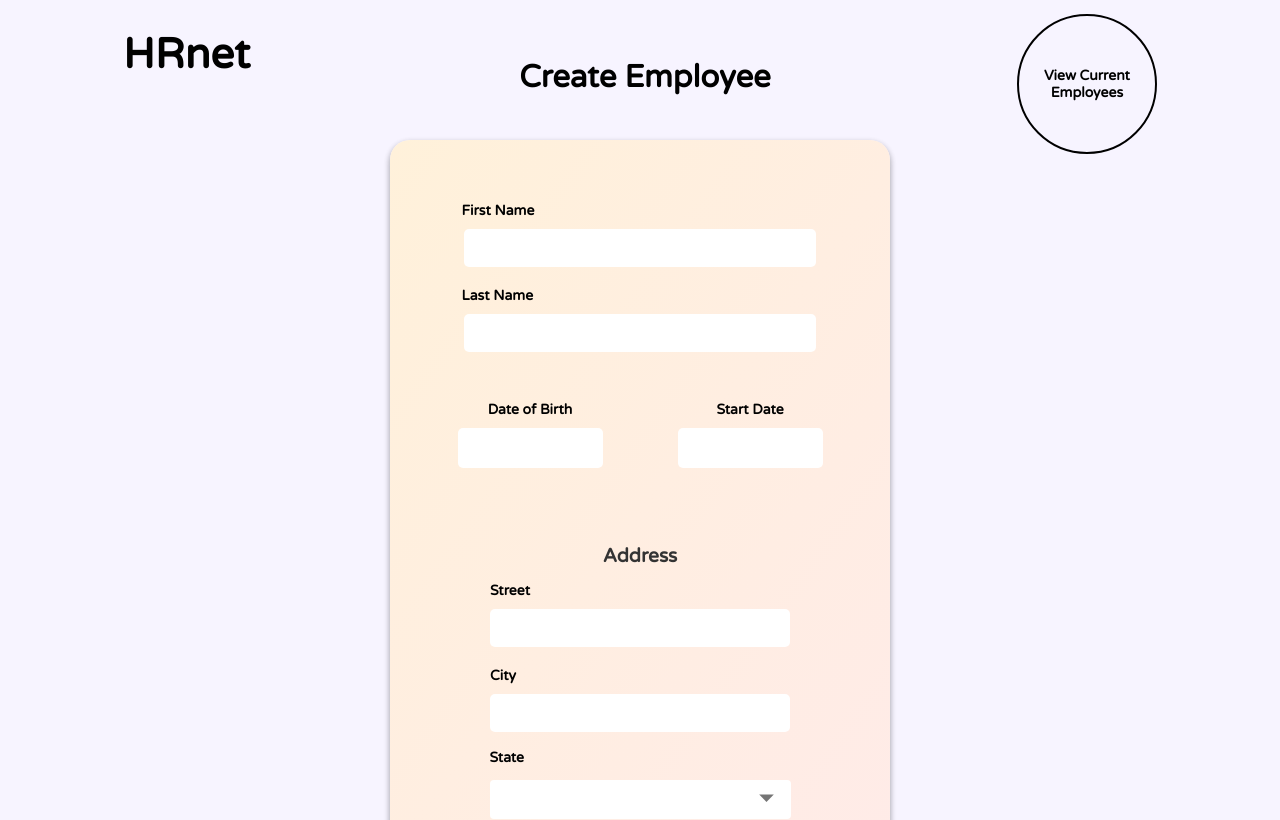
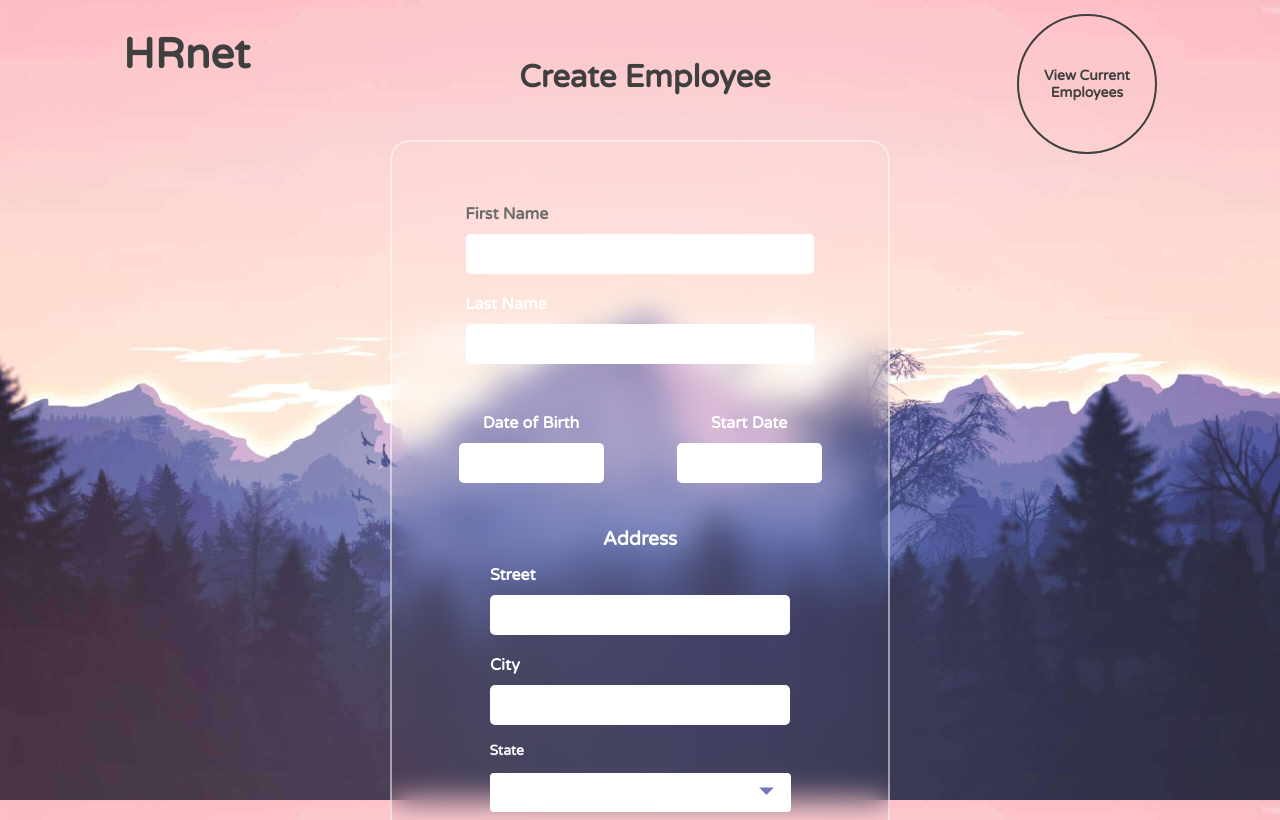
Before and after one commit to illeone/MillocoNicolas_14_20.08.2022, a React (Create React App) app in the folder hrnet/: page / in a window 1280 px wide. Shown: the top 820 px of the page. Built offline with nearby package versions, Linux system fonts and the light colour scheme.

Commit message:
amélioration graphique majeure de la page EmployeeRegister.js
effet transparent, couleur et fond d'écran ( + changement couleur des titres lors du défilement)

```diff
--- a/hrnet/src/App.css
+++ b/hrnet/src/App.css
@@ -1,6 +1,12 @@
 body .register{
- background-color:rgb(247, 244, 255);
- font-family: 'Varela Round', sans-serif;
+  font-family: 'Varela Round', sans-serif;
+  min-height: 100vh;
+  width: 100%;
+  background: url('montagnes.jpg')no-repeat;
+  background-position: center;
+  background-size: cover;
+  background-attachment: fixed;
+
 }
 body .employee-list-container{
   font-family: 'Varela Round', sans-serif;
@@ -23,6 +29,7 @@ body .employee-list-container{
   margin-top: 1.8rem;
   opacity: 0;
   animation: fadeIn 2.5s ease-in-out forwards;
+  color: #3f3f3f;
 }
 
 .title h1 {
@@ -45,6 +52,7 @@ body .employee-list-container{
   animation-name: move-down;
   animation-duration: 1.6s;
   animation-fill-mode: forwards;
+  color: #3f3f3f;
 }
 
 /* ******************  NavLink  ****************** */
@@ -66,10 +74,11 @@ body .employee-list-container{
   font-weight: bolder;
   padding: 1.5em;
   color: black;
-  border: 2px solid black;
+  border: 2px solid #3f3f3f;
   border-radius: 50%;
   transition: 0.5s transform, 0.5s border-color;
   top: 1em;
+  color: #3f3f3f;
 }
 @keyframes bounce-6 {
   0%   { transform: scale(1,1)      translateY(0); }
@@ -91,11 +100,10 @@ body .employee-list-container{
   width: 500px;
   margin: auto;
   height: auto;
-  background: linear-gradient(306deg, rgb(255, 234, 234) 0%, rgb(255, 241, 218) 100%);
-  box-shadow: rgba(0, 0, 0, 0.16) 0px 3px 6px, rgba(0, 0, 0, 0.23) 0px 3px 6px;
-  border-radius: 10px;
   border-radius: 20px;
   padding: 30px;
+  backdrop-filter: blur(15px);
+  border: 2px solid rgba(255,255,255,0.5);
 }
 .first{
   margin-top: 2rem;
@@ -103,6 +111,8 @@ body .employee-list-container{
 .form-container label {
   display: block;
   margin-bottom: 10px;
+  font-size: 1rem;
+  color: #6c6c6c;
 }
 .form-container input[type="text"],
 .form-container select {
@@ -117,6 +127,8 @@ body .employee-list-container{
   text-align: left;
   font-weight: bolder;
   transition: 0.4s;
+  color: #7377B3;
+  font-family: 'Varela Round', sans-serif;
 }
 .form-container input[type="text"]:focus {
   box-shadow:  0 5px 5px rgba(0,0,0, 0.2);
@@ -125,8 +137,11 @@ body .employee-list-container{
 
   label[for="first-name"],
   label[for="last-name"] {
-    margin-left: 2.6rem;
+    margin-left: 2.7rem;
     font-weight: bolder;
+  }
+  label[for="last-name"] {
+    color: white;
   }
   label[for="date-of-birth"],
   label[for="start-date"] {
@@ -134,6 +149,7 @@ body .employee-list-container{
     margin-top: 1.8rem;
     text-align: center;
     font-weight: bolder;
+    color:white;
   }
   input[name="firstName"],
   input[name="lastName"],
@@ -148,7 +164,7 @@ body .employee-list-container{
 .dates {
   display: flex;
   justify-content: space-around;
-  margin-bottom: 2rem;
+  /* margin-bottom: 2rem; */
 }
 
 /******************* Calendrier *******************/
@@ -169,7 +185,7 @@ body .employee-list-container{
 .form-container fieldset legend {
   text-align: center;
   font-size: 1.2rem;
-  color: #333;
+  color: white;
   padding-top: 1.5rem;
   margin-bottom: 10px;
   font-weight: bolder;
@@ -192,6 +208,7 @@ input#city{
 .state-label, .department-label{
   font-weight: bolder;
   margin-top: -3px;
+  color: white;
 }
 
 #select-state, #select-department{
@@ -199,10 +216,17 @@ input#city{
   padding: 8px;
   width: 285px;
   font-weight: bolder;
+  color: #7377B3;
+  font-family: 'Varela Round', sans-serif;
 }
 .MuiSvgIcon-root {
   margin-top: -2px;
   font-size: 35px !important;
+  color: #7377B3 !important;
+}
+.MuiMenuItem-root {
+  color: #7377B3 !important;
+  font-family: 'Varela Round', sans-serif !important;
 }
 
 label[for="street"],
@@ -210,6 +234,7 @@ label[for="city"],
 label[for="state"]
  {
   font-weight: bolder;
+  color:white;
 }
 
 label[for="zip-code"] {
@@ -217,6 +242,7 @@ label[for="zip-code"] {
   margin-bottom: 10px;
   font-weight: bolder;
   margin-top: 1rem;
+  color:white;
 }
 
 input[name="zipCode"] {
@@ -231,6 +257,7 @@ input[name="zipCode"] {
   font-family: 'Varela Round', sans-serif;
   margin-bottom: 20px !important;
   height: 40px;
+  color: #7377B3;
 }
 
 label[for="department"] {
@@ -243,6 +270,7 @@ label[for="department"] {
 #department{
   margin-left: 3.2rem;
 }
+
 
 /* *********************************  Modal  ********************************* */
 
@@ -302,11 +330,11 @@ label[for="department"] {
   transition: 0.8s;
 }
 .button.dark:hover{
-  background: black;
+  background: #9388BD;
   transition: 0.8s;
 }
 .button {
-  --text: black;
+  --text: #7377B3;
   --font-size: 20px;
   --duration: 0.5s;
   --move-hover: -4px;
--- a/hrnet/src/components/EmployeeRegister.js
+++ b/hrnet/src/components/EmployeeRegister.js
@@ -8,6 +8,36 @@ import Dates from './Calendar';
 import Button from './Button';
 
 const EmployeeRegister = () => {
+
+    useEffect(() => {
+        function handleScroll() {
+          const scrollPosition = window.scrollY;
+          const labels = document.querySelectorAll('label[for], .state-label');
+          const sectionPositions = [
+            { label: 'last-name', position: 30 },
+            { label: 'date-of-birth', position: 140 },
+            { label: 'start-date', position: 140 },
+            { label: 'street', position: 280 },
+            { label: 'city', position: 330 },
+            { label: 'state-label', position: 440 },
+          ];
+
+          labels.forEach(label => {
+            const labelFor = label.getAttribute('for') || label.className;
+            const section = sectionPositions.find(section => section.label === labelFor);
+            if (section && scrollPosition > section.position) {
+              label.style.color = '#6c6c6c';
+            } else if (labelFor !== 'first-name'){
+              label.style.color = 'white';
+            }
+          });
+        }
+
+        window.addEventListener('scroll', handleScroll);
+        return () => window.removeEventListener('scroll', handleScroll);
+      }, []);
+
+
 
     const [isOpen, setIsOpen] = useState(false);
     const [isSubmitted, setIsSubmitted] = useState(false);
```
Also changed, not shown: hrnet/src/montagnes.jpg (added).
